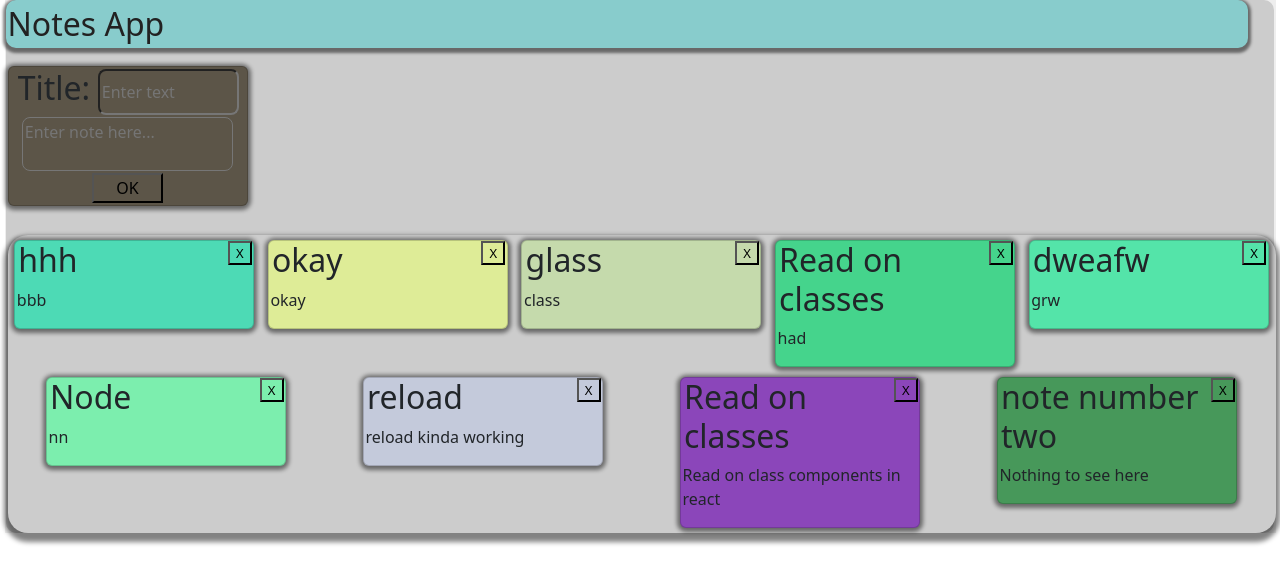
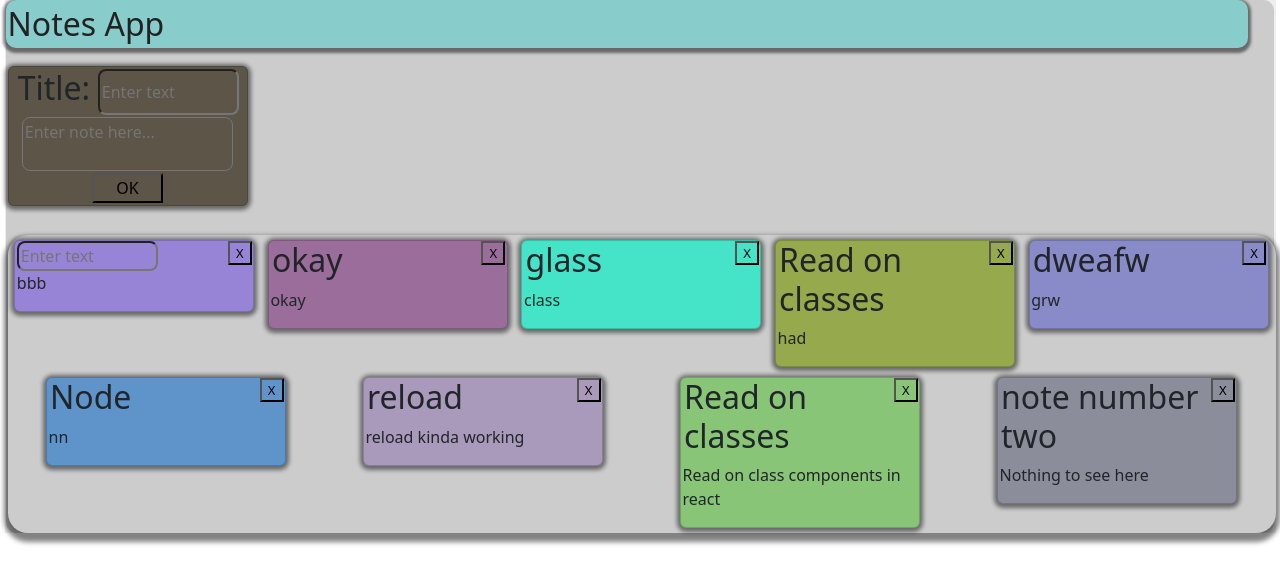
Before and after one commit to Michael-Murage/project-notepad, a React (Create React App) app: page / in a window 1280 px wide. Both pictures are taken after a click on the element "hhh". Shown: the top 584 px of the page. Built offline with nearby package versions, Linux system fonts and the light colour scheme; data requests are answered from the project's data file.

Commit message:
Added Card.js component to distribute state and modified logic for async

```diff
--- a/src/App.css
+++ b/src/App.css
@@ -86,3 +86,9 @@
   height: 1.5rem;
   width: 1.5rem;
 }
+.none{
+  display: none;
+}
+.block{
+  display: block;
+}
--- a/src/components/App.js
+++ b/src/components/App.js
@@ -6,7 +6,8 @@ import useDisplay from './useDisplay';
 
 function App() {
   const { notes, setNotes, fetchData } = useDisplay()
-  console.log(notes);
+
+
   return (
     <div style={{backgroundColor: '#eee'}}>
       <NavBar />
--- /dev/null
+++ b/src/components/Card.js
@@ -0,0 +1,28 @@
+import React, { useState } from 'react'
+
+function Card({ note, randomColor, deleteNote }) {
+    const [isNone, setIsNone] = useState(false)
+    let conditionIsNone = isNone ? 'none' : 'block'
+    let conditionNotNone = !isNone ? 'none' : 'block'
+
+    function offFocus(){
+        // setIsNone(false)
+    }
+
+    function changeTitle(e){
+        setIsNone(true)
+    }
+
+  return (
+    <div className='card'  style={{width: '18rem', backgroundColor: randomColor()}}>
+                <div style={{display: 'flex', justifyContent: 'space-between'}}>
+                    <h2 onClick={changeTitle} className={conditionIsNone + ' ' + note?.id}>{!note.title ? 'Loading...' : note.title}</h2>
+                    <input type='text' id='title-input' onBlur={offFocus} placeholder='Enter text' className={conditionNotNone + ' ' + note?.id}/>
+                    <button className='delete-note' onClick={() => deleteNote(note?.id)}>X</button>
+                </div>
+                <p>{!note.content ? 'Loading...' : note.content}</p>
+            </div>
+  )
+}
+
+export default Card
--- a/src/components/CardDisplay.js
+++ b/src/components/CardDisplay.js
@@ -1,4 +1,5 @@
 import React from 'react'
+import Card from './Card'
 import { randomColor } from './randomColor'
 
 
@@ -21,20 +22,10 @@ function CardDisplay({ notes, fetchData }) {
     }
 
     const notesDisp = noten.map((note, index)=>{
-        return (
-            <div key={note?.id || index} className='card' style={{width: '18rem', backgroundColor: randomColor()}}>
-                <div style={{display: 'flex', justifyContent: 'space-between'}}>
-                    <h2 onClick={changeTitle}>{!note.title ? 'Loading...' : note.title}</h2>
-                    <button className='delete-note' onClick={(event) => deleteNote(note?.id)}>X</button>
-                </div>
-                <p>{!note.content ? 'Loading...' : note.content}</p>
-            </div>
-        )
+        return <Card key={note?.id || index} note={note} index={index} randomColor={randomColor} deleteNote={deleteNote}/>
     })
 
-    function changeTitle(e){
 
-    }
 
   return (
     <>
--- a/src/components/useDisplay.js
+++ b/src/components/useDisplay.js
@@ -8,11 +8,18 @@ function useDisplay() {
 
 
 
-     async function fetchData(){
-        fetch('http://localhost:7000/notes')
-        .then(resp=>resp.json())
-        .then(data=>setNotes(data))
-     }
+     const fetchData = async ()=>{
+        try{
+            const response = await fetch('http://localhost:7000/notes');
+            if(response.ok){
+            const jsonResp = await response.json();
+            setNotes(jsonResp)
+            }
+         }
+         catch(error){
+            console.log(error);
+         }
+        }
 
      useEffect(()=>{
         fetchData()
```
